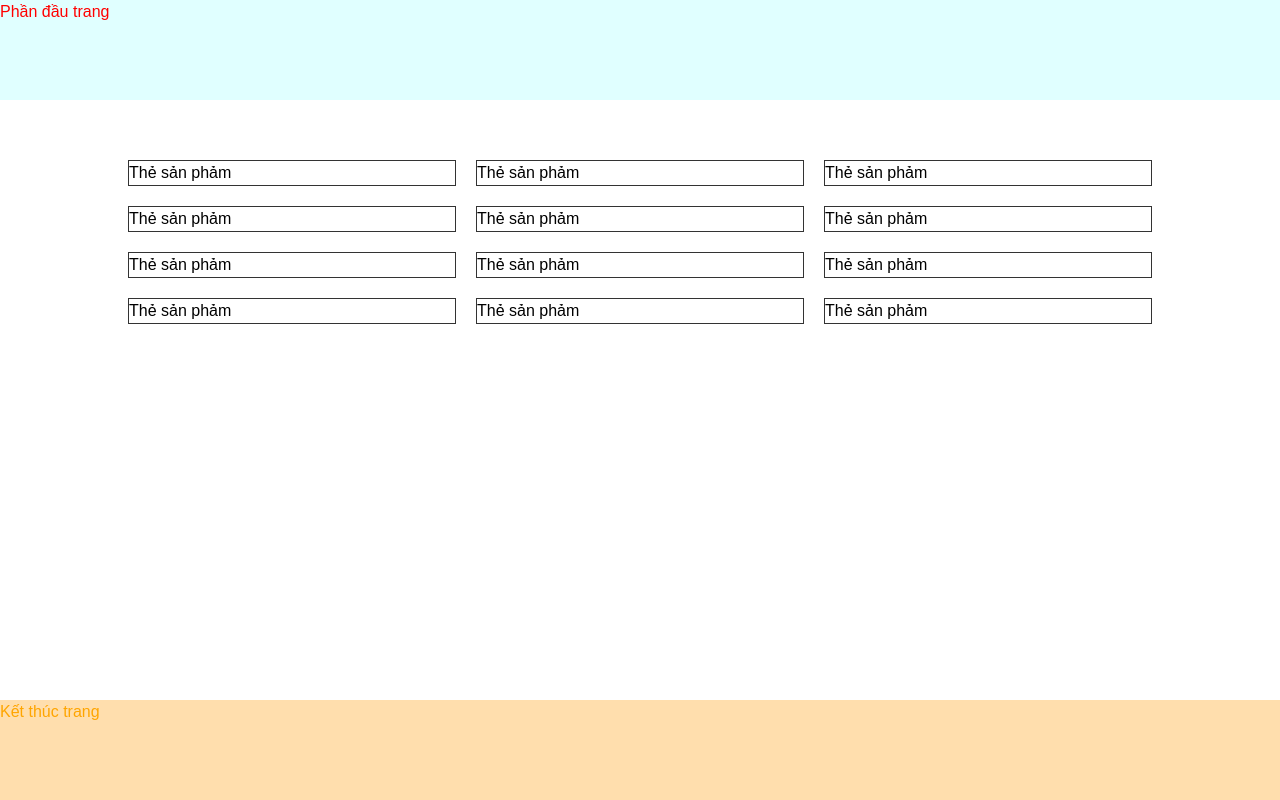
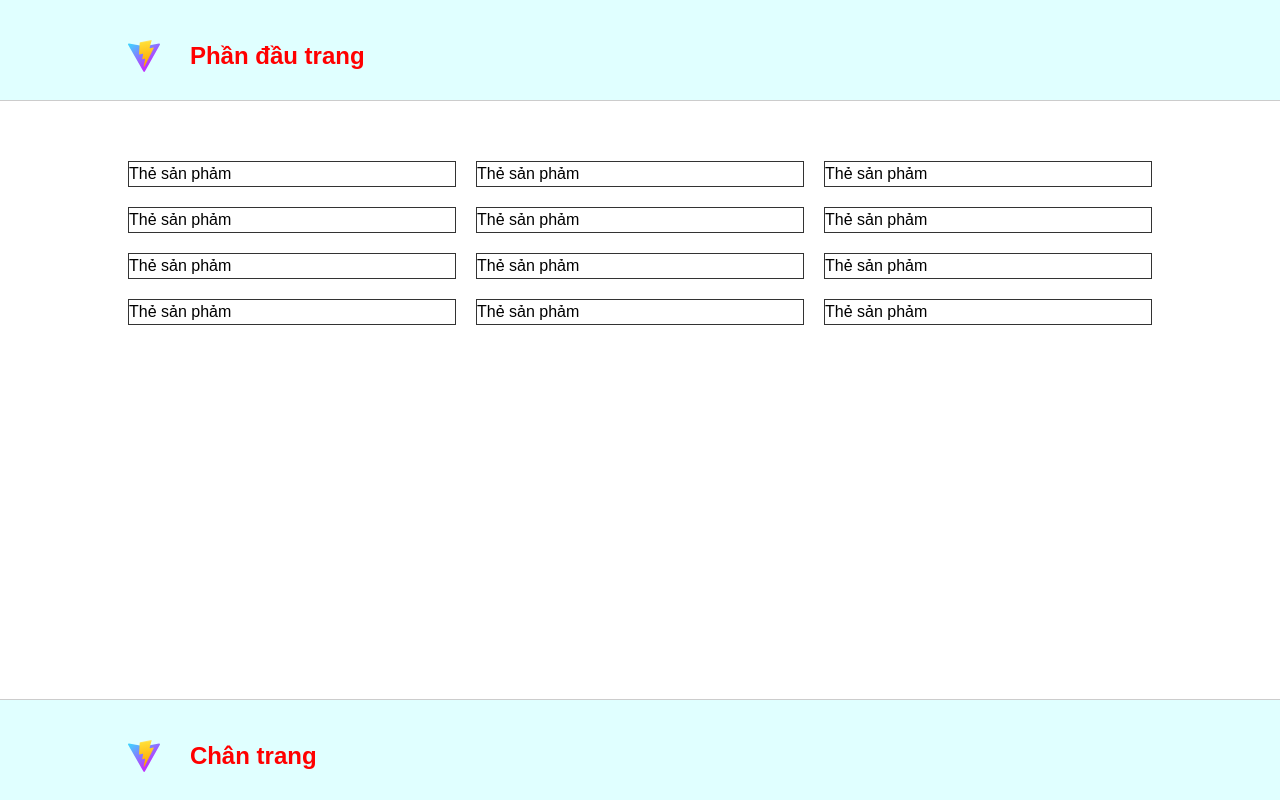
Before and after one commit to thuongbx/nhap-mon-react, a React (Vite) app: page / in a window 1280 px wide. Built offline with nearby package versions, Linux system fonts and the light colour scheme.

Commit message:
Sua style cho toan trang

```diff
--- a/src/components/footer/Footer.scss
+++ b/src/components/footer/Footer.scss
@@ -1,6 +1,19 @@
-footer {
+.footer {
   margin-top: 60px;
-  color: orange;
+  color: red;
   height: 100px;
-  background-color: #ffdead;
+  background-color: #e0ffff;
+  border-top: 1px solid #ccc;
+
+  &__container {
+    margin: 20px auto;
+    width: min(80%, 1200px);
+    display: flex;
+    align-items: center;
+    gap: 30px;
+  }
+
+  &__title {
+    font-size: 24px;
+  }
 }
--- a/src/components/footer/Footer.tsx
+++ b/src/components/footer/Footer.tsx
@@ -1,7 +1,15 @@
-import './Footer.scss';
+import "./Footer.scss";
 
 const Footer = () => {
-    return <footer>Kết thúc trang</footer>
-}
+  return (
+    <footer className="footer">
+      <div className="footer__container">
+        <img src="/vite.svg" />
+
+        <h3 className="footer__title">Chân trang</h3>
+      </div>
+    </footer>
+  );
+};
 
 export default Footer;
--- a/src/components/header/Header.scss
+++ b/src/components/header/Header.scss
@@ -1,5 +1,18 @@
-header {
+.header {
   color: red;
   height: 100px;
   background-color: #e0ffff;
+  border-bottom: 1px solid #ccc;
+
+  &__container {
+    margin: 20px auto;
+    width: min(80%, 1200px);
+    display: flex;
+    align-items: center;
+    gap: 30px;
+  }
+
+  &__title {
+    font-size: 24px;
+  }
 }
--- a/src/components/header/Header.tsx
+++ b/src/components/header/Header.tsx
@@ -1,7 +1,15 @@
-import './Header.scss';
+import "./Header.scss";
 
-const Header = ()=>{
-    return <header>Phần đầu trang</header>
-}
+const Header = () => {
+  return (
+    <header className="header">
+      <div className="header__container">
+        <img src="/vite.svg" />
+
+        <h3 className="header__title">Phần đầu trang</h3>
+      </div>
+    </header>
+  );
+};
 
 export default Header;
```
